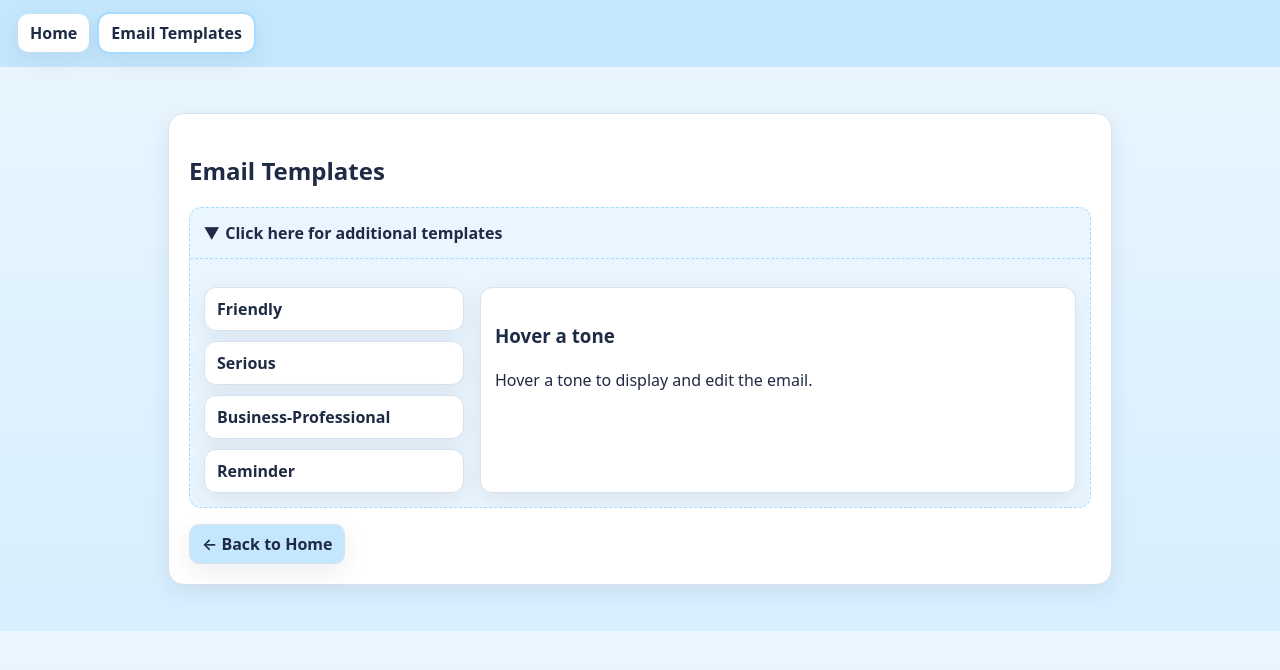
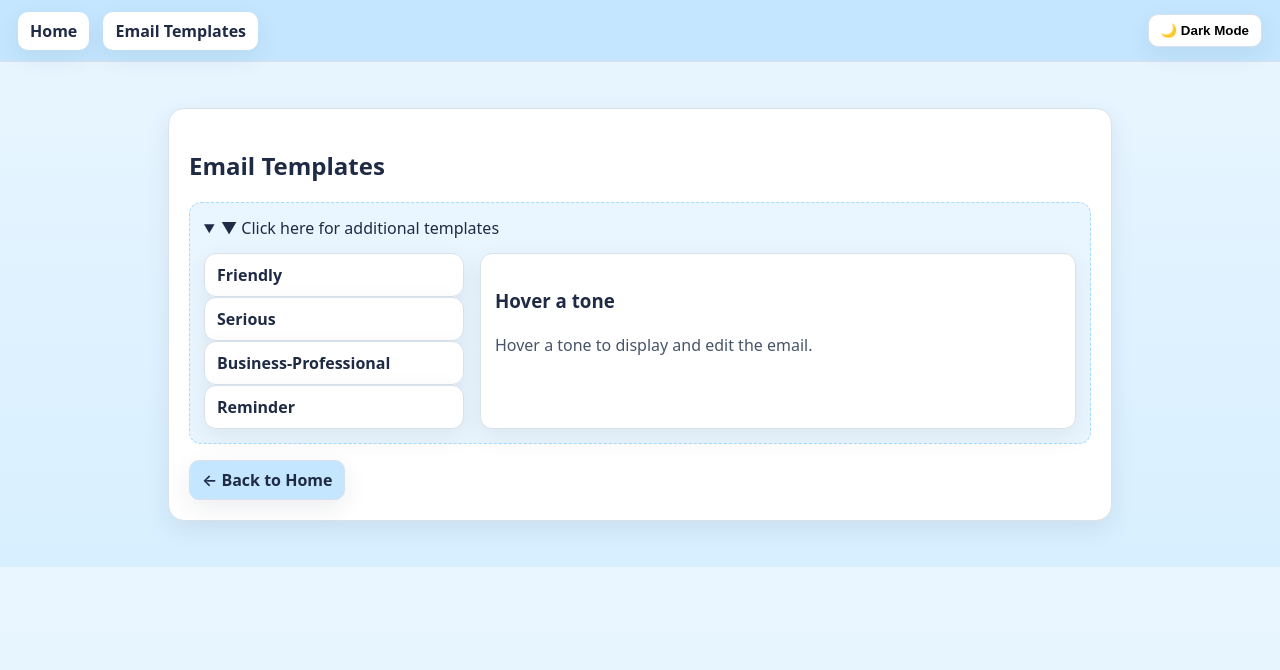
Before and after one commit to CS222-UIUC/fa25-fa25-team019-CM3, a Flask app: page /email-templates in a window 1280 px wide. Shown: the top 670 px of the page. Run offline with Flask 3, Linux system fonts and the light colour scheme.

Commit message:
Added dark mode toggle and improved UI

```diff
--- a/backend/templates/email_templates.html
+++ b/backend/templates/email_templates.html
@@ -4,6 +4,7 @@
   <meta charset="utf-8" />
   <title>Email Templates</title>
   <meta name="viewport" content="width=device-width, initial-scale=1" />
+
   <style>
     :root {
       --pastel-blue: #eaf6ff;
@@ -18,17 +19,32 @@
       --radius: 16px;
     }
 
+    /* DARK MODE */
+    [data-theme="dark"] {
+      --pastel-blue: #1e293b;
+      --blue-100: #334155;
+      --blue-200: #475569;
+      --blue-300: #64748b;
+      --ink: #f1f5f9;
+      --ink-soft: #cbd5e1;
+      --white: #0f172a;
+      --border: #334155;
+      --shadow: 0 6px 14px rgba(0,0,0,0.4);
+    }
+
     * { box-sizing: border-box; }
     body {
       margin: 0;
       font-family: ui-sans-serif, system-ui, -apple-system, "Segoe UI", Roboto, Arial;
       background: linear-gradient(180deg, var(--pastel-blue), var(--blue-100));
       color: var(--ink);
+      transition: background 0.3s ease, color 0.3s ease;
     }
 
     .tabs {
       display: flex;
-      gap: 10px;
+      align-items: center;
+      justify-content: space-between;
       padding: 14px 18px;
       background: var(--blue-200);
       border-bottom: 1px solid var(--border);
@@ -42,57 +58,45 @@
       background: var(--white);
       padding: 8px 12px;
       border-radius: 10px;
+      font-weight: 600;
       box-shadow: var(--shadow);
+      margin-right: 10px;
+    }
+
+    .theme-toggle {
+      padding: 8px 12px;
+      border-radius: 10px;
+      border: 1px solid var(--border);
+      background: var(--white);
+      cursor: pointer;
       font-weight: 600;
-      transition: transform 120ms ease;
+      box-shadow: var(--shadow);
+      transition: 0.3s;
     }
-    .tab:hover { transform: translateY(-1px); }
-    .tab.active { outline: 2px solid var(--blue-300); }
+    .theme-toggle:hover { transform: translateY(-1px); }
 
-    .shell {
-      max-width: 980px;
-      margin: 28px auto;
-      padding: 18px;
-    }
+    .shell { max-width: 980px; margin: 28px auto; padding: 18px; }
     .card {
       background: var(--white);
       border: 1px solid var(--border);
       border-radius: var(--radius);
       box-shadow: var(--shadow);
       padding: 20px;
+      transition: 0.3s ease;
     }
 
     details {
       background: var(--pastel-blue);
       border: 1px dashed var(--blue-300);
       border-radius: 12px;
-      padding: 0;
-      overflow: hidden;
+      padding: 14px;
     }
-    summary {
-      padding: 14px;
-      font-weight: 700;
-      cursor: pointer;
-      display: flex;
-      align-items: center;
-      gap: 6px;
-    }
-    summary::-webkit-details-marker { display: none; }
-    details[open] summary { border-bottom: 1px dashed var(--blue-300); }
-
-    .chev { transition: transform 180ms ease; }
-    details[open] .chev { transform: rotate(90deg); }
-
-    .details-body { padding: 14px; }
-
     .grid {
       display: grid;
       grid-template-columns: 260px 1fr;
       gap: 16px;
       margin-top: 14px;
     }
-
-    .tones { display: flex; flex-direction: column; gap: 10px; }
 
     .tone {
       background: var(--white);
@@ -111,62 +115,44 @@
       border: 1px solid var(--border);
       border-radius: 12px;
       padding: 14px;
-      min-height: 160px;
+      min-height: 140px;
       box-shadow: var(--shadow);
-      position: relative;
-      line-height: 1.55;
+      line-height: 1.5;
+      transition: 0.3s;
     }
 
-    .copy-btn {
-      position: absolute;
-      top: 12px;
-      right: 12px;
-      padding: 6px 12px;
-      border-radius: 8px;
+    .back {
+      margin-top: 16px;
+      display: inline-block;
+      padding: 8px 12px;
+      border-radius: 10px;
       background: var(--blue-200);
+      color: var(--ink);
       border: 1px solid var(--border);
-      cursor: pointer;
-      font-size: 14px;
+      box-shadow: var(--shadow);
+      text-decoration: none;
       font-weight: 600;
     }
 
-    /* ✅ Placeholder behavior for editable areas */
+    /* PLACEHOLDER STYLE */
     [contenteditable="true"][data-placeholder]:empty:before {
       content: attr(data-placeholder);
-      color: #94a3b8;
+      color: var(--ink-soft);
       pointer-events: none;
     }
-    [contenteditable="true"] {
-      border-radius: 6px;
-      padding: 2px 4px;
-      transition: 0.18s;
-    }
-    [contenteditable="true"]:focus {
-      background-color: #d9f0ff;
-      outline: 1px dashed var(--blue-300);
-    }
 
-    .back {
-      display: inline-block;
-      margin-top: 16px;
-      text-decoration: none;
-      background: var(--blue-200);
-      padding: 8px 12px;
-      border-radius: 10px;
-      border: 1px solid var(--border);
-      font-weight: 600;
-      color: var(--ink);
-      box-shadow: var(--shadow);
-    }
-
-    @media(max-width:720px){ .grid{grid-template-columns:1fr;} }
+    @media (max-width: 720px) { .grid { grid-template-columns: 1fr; } }
   </style>
 </head>
 
 <body>
   <nav class="tabs">
+    <div>
       <a class="tab" href="{{ url_for('home') }}">Home</a>
-    <a class="tab active" href="{{ url_for('email_templates') }}">Email Templates</a>
+      <a class="tab" href="{{ url_for('email_templates') }}">Email Templates</a>
+    </div>
+
+    <button class="theme-toggle" id="themeToggle">🌙 Dark Mode</button>
   </nav>
 
   <main class="shell">
@@ -174,11 +160,9 @@
       <h1>Email Templates</h1>
 
       <details open>
-        <summary><span class="chev">▶</span> Click here for additional templates</summary>
+        <summary>▼ Click here for additional templates</summary>
 
-        <div class="details-body">
         <div class="grid">
-
           <div class="tones">
             <div class="tone" data-tone="friendly">Friendly</div>
             <div class="tone" data-tone="serious">Serious</div>
@@ -188,10 +172,7 @@
 
           <div class="preview" id="preview">
             <h3>Hover a tone</h3>
-              <p>Hover a tone to display and edit the email.</p>
-              <button class="copy-btn" id="copyBtn" style="display:none;">Copy</button>
-            </div>
-
+            <p style="color: var(--ink-soft);">Hover a tone to display and edit the email.</p>
           </div>
         </div>
       </details>
@@ -205,73 +186,63 @@
       friendly: {
         title: "Friendly Team Check-In",
         body: `Hi everyone,<br><br>
-I hope you’re all doing well! I just wanted to check in with our upcoming deadline for
-<span contenteditable="true" data-placeholder="[project name]"></span> in
-<span contenteditable="true" data-placeholder="[class name]"></span>, which is due on
-<span contenteditable="true" data-placeholder="[due date]"></span>.<br><br>
-I’ve completed my part of
-<span contenteditable="true" data-placeholder="[finished work]"></span>, and I noticed we still need to finish
-<span contenteditable="true" data-placeholder="[remaining tasks]"></span>.<br><br>
+I hope you’re all doing well! I just wanted to check in with our upcoming deadline for <span contenteditable="true" data-placeholder="[project name]"></span> in <span contenteditable="true" data-placeholder="[class name]"></span>, which is due on <span contenteditable="true" data-placeholder="[due date]"></span>.<br><br>
+I’ve completed my part of <span contenteditable="true" data-placeholder="[your completed task]"></span>, and I noticed we still need to finish <span contenteditable="true" data-placeholder="[remaining tasks]"></span>.<br><br>
 Please let me know if there’s anything I can do to help.<br><br>
-Sincerely,<br>
-<span contenteditable="true" data-placeholder="[Your Name]"></span>`
+Sincerely,<br><span contenteditable="true" data-placeholder="[Your Name]"></span>`
       },
 
       serious: {
         title: "Formal Project Follow-Up",
         body: `Hello team,<br><br>
-This is a reminder regarding our upcoming submission for
-<span contenteditable="true" data-placeholder="[project name]"></span> in
-<span contenteditable="true" data-placeholder="[course name]"></span>, due on
-<span contenteditable="true" data-placeholder="[due date]"></span>.<br><br>
-Please ensure all remaining sections are completed by
-<span contenteditable="true" data-placeholder="[target date]"></span>.<br><br>
-Best regards,<br>
-<span contenteditable="true" data-placeholder="[Your Name]"></span>`
+This is a reminder regarding our upcoming submission for <span contenteditable="true" data-placeholder="[project name]"></span> in <span contenteditable="true" data-placeholder="[course name]"></span>, due on <span contenteditable="true" data-placeholder="[due date]"></span>.<br><br>
+Please ensure all remaining sections are completed by <span contenteditable="true" data-placeholder="[target date]"></span> to allow sufficient time for review and compilation.<br><br>
+Best regards,<br><span contenteditable="true" data-placeholder="[Your Name]"></span>`
       },
 
       business: {
         title: "Business-Professional Update",
         body: `Dear Team,<br><br>
-I wanted to provide an update regarding our ongoing project
-<span contenteditable="true" data-placeholder="[project name]"></span>. We have successfully completed
-<span contenteditable="true" data-placeholder="[completed sections]"></span> and will now proceed with
-<span contenteditable="true" data-placeholder="[next steps]"></span>.<br><br>
-Please confirm your availability for our next meeting on
-<span contenteditable="true" data-placeholder="[date/time]"></span>.<br><br>
-Sincerely,<br>
-<span contenteditable="true" data-placeholder="[Your Name]"></span>`
+I wanted to provide an update regarding our ongoing project <span contenteditable="true" data-placeholder="[project name]"></span>. We have successfully completed <span contenteditable="true" data-placeholder="[completed section]"></span> and will now proceed with <span contenteditable="true" data-placeholder="[next steps]"></span>.<br><br>
+Please confirm your availability for our next meeting on <span contenteditable="true" data-placeholder="[date/time]"></span>.<br><br>
+Sincerely,<br><span contenteditable="true" data-placeholder="[Your Name]"></span>`
       },
 
       reminder: {
         title: "Friendly Reminder Email",
         body: `Hi <span contenteditable="true" data-placeholder="[Name]"></span>,<br><br>
-Just a quick reminder about
-<span contenteditable="true" data-placeholder="[event/task]"></span> scheduled for
-<span contenteditable="true" data-placeholder="[date/time]"></span>.<br><br>
+Just a quick reminder about <span contenteditable="true" data-placeholder="[event/task]"></span> scheduled for <span contenteditable="true" data-placeholder="[date/time]"></span>.<br><br>
 If you need any help or want to reschedule, please let me know.<br><br>
-Best,<br>
-<span contenteditable="true" data-placeholder="[Your Name]"></span>`
+Best,<br><span contenteditable="true" data-placeholder="[Your Name]"></span>`
       }
     };
 
     const preview = document.getElementById("preview");
-    const copyBtn = document.getElementById("copyBtn");
-
     document.querySelectorAll(".tone").forEach(el => {
       el.addEventListener("mouseenter", () => {
-        const data = EXAMPLES[el.dataset.tone];
-        preview.innerHTML = `<h3>${data.title}</h3><div>${data.body}</div>`;
-        preview.appendChild(copyBtn);
-        copyBtn.style.display = "block";
+        const key = el.dataset.tone;
+        preview.innerHTML = `<h3>${EXAMPLES[key].title}</h3><div>${EXAMPLES[key].body}</div>`;
       });
     });
 
-    copyBtn.addEventListener("click", () => {
-      navigator.clipboard.writeText(preview.innerText);
-      copyBtn.innerText = "Copied!";
-      setTimeout(()=>copyBtn.innerText="Copy",800);
+    // DARK MODE TOGGLE
+    const toggle = document.getElementById("themeToggle");
+    if (localStorage.getItem("theme") === "dark") {
+      document.documentElement.setAttribute("data-theme", "dark");
+      toggle.textContent = "☀️ Light Mode";
+    }
+    toggle.addEventListener("click", () => {
+      if (document.documentElement.getAttribute("data-theme") === "dark") {
+        document.documentElement.removeAttribute("data-theme");
+        localStorage.setItem("theme", "light");
+        toggle.textContent = "🌙 Dark Mode";
+      } else {
+        document.documentElement.setAttribute("data-theme", "dark");
+        localStorage.setItem("theme", "dark");
+        toggle.textContent = "☀️ Light Mode";
+      }
     });
   </script>
+
 </body>
 </html>
```
Lines whose indentation alone changed are shown as unchanged.
